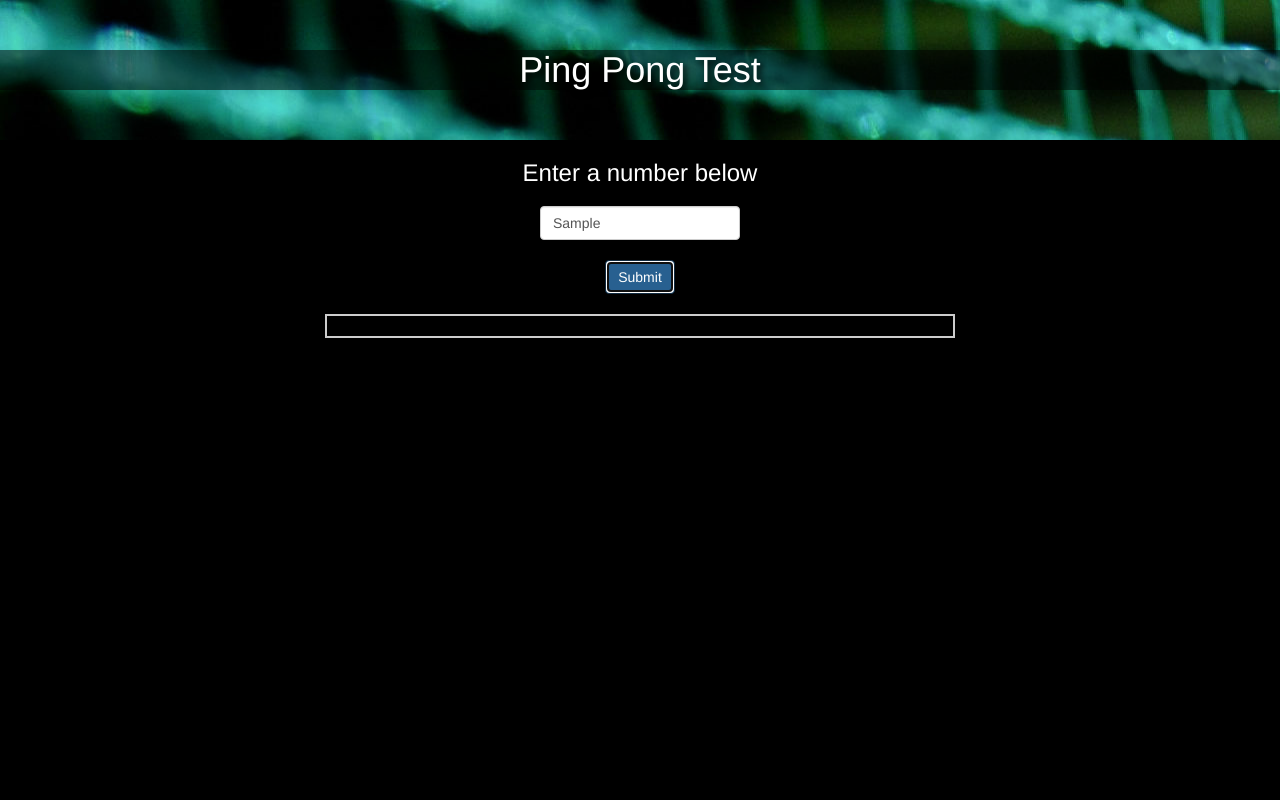
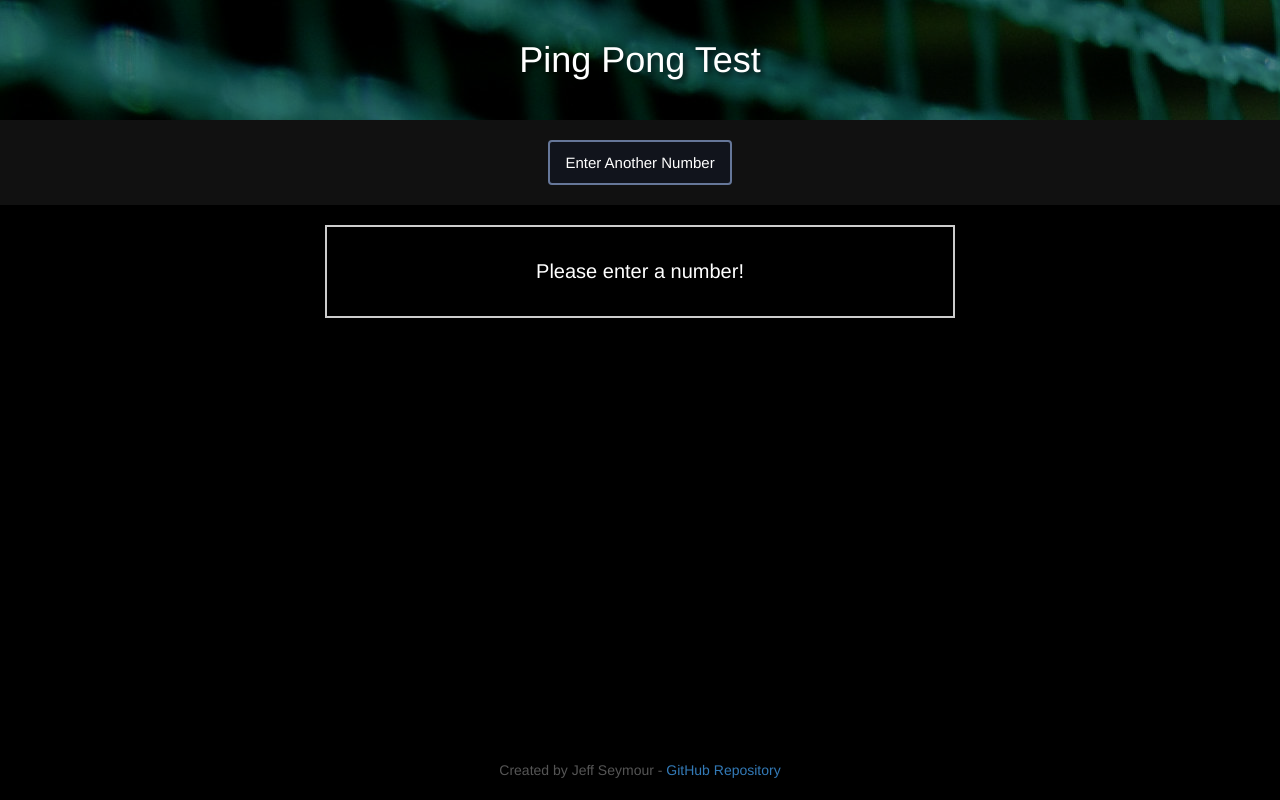
Before and after one commit to jeffsdev/ping-pong-test, a plain HTML site: page index.html in a window 1280 px wide. Both pictures are taken after typing "Sample" into the empty fields and a click on the button "Submit". Drawn offline with Linux system fonts and the light colour scheme.

Commit message:
add additional CSS styles and jQuery functionality

```diff
--- a/css/styles.css
+++ b/css/styles.css
@@ -1,3 +1,8 @@
+html {
+	position: relative;
+	min-height:100%;
+}
+
 body {
   background: #000;
   color: #fff;
@@ -5,11 +10,12 @@ body {
 
 header {
   text-align: center;
-  padding: 50px 0;
+  padding: 90px 0;
   background: #333;
   display: none;
   background-image: url("../img/net1.jpg");
   background-repeat: no-repeat;
+  background-attachment: fixed;
 }
 
 header h1 {
@@ -17,9 +23,17 @@ header h1 {
   text-shadow: 3px 3px 6px #000;
   background: rgba(0, 0, 0, 0.5);
   width: 100%;
+  padding: 40px;
 }
 
 /*-- Form section styles --*/
+
+.enter-again {
+  display: none;
+  text-align: center;
+  background: #111;
+  padding: 20px;
+}
 
 .question {
   display: none;
@@ -43,6 +57,7 @@ header h1 {
   font-size: 2rem;
   padding: 10px;
   margin-top: 20px;
+  margin-bottom: 100px;
   display: none;
 }
 
@@ -68,3 +83,42 @@ header h1 {
 .pi {
   font-weight: bold;
 }
+
+/*-- button and form input styles --*/
+
+.btn-input,
+.btn-again {
+  background: #11141c;
+  border: 2px solid #679;
+  padding: 10px 15px;
+  font-size: 1.5rem;
+}
+
+.btn-input:hover,
+.btn-again:hover {
+  background: #143;
+  border: 2px solid #697;
+  padding: 10px 15px;
+  font-size: 1.5rem;
+  color: #ccc;
+}
+
+#numInput {
+  background: #111;
+  height: 100px;
+  text-align: center;
+  font-size: 3rem;
+  color: #0f0;
+}
+
+footer {
+	position: absolute;
+	left: 0;
+	bottom: 0;
+	background-color: #000;
+	width: 100%;
+  padding: 10px;
+  margin-top: 35px;
+  text-align: center;
+  color: #555;
+}
--- a/index.html
+++ b/index.html
@@ -18,13 +18,19 @@
         <div class="form-group">
           <input type="text" class="form-control" id="numInput">
         </div>
-        <button type="button" class="btn btn-primary">Submit</button>
+        <button type="button" class="btn-input btn">Submit</button>
       </form>
+    </section>
+    <section class="row enter-again">
+        <button type="button" class="btn-again btn">Enter Another Number</button>
     </section>
     <section class="row output">
       <div class="col-sm-6 col-sm-offset-3 numbers">
       </div>
     </section>
   </main>
+  <footer>
+    <p>Created by Jeff Seymour - <a href="https://github.com/jeffsdev/ping-pong-test">GitHub Repository</a></p>
+  </footer>
 </body>
 </html>
--- a/js/scripts.js
+++ b/js/scripts.js
@@ -1,15 +1,41 @@
 $(document).ready(function() {
 
+  // show header and form first when page loads //
   $("header").slideDown("slow", function() {
     $(".question").fadeIn("slow");
   });
 
-  $(".btn").click(function(event) {
+  // when user clicks 'submit' button //
+  $(".btn-input").click(function(event) {
     // get number from user //
     var userInput = $("#numInput").val();
+    // hide input form and show button to enter a new number //
+    $(".question").slideUp();
+    $(".enter-again").slideDown();
+
+    // remove padding on header to shrink its height //
+    $("header").animate({
+      'padding-top' : 0,
+      'padding-right' : 0,
+      'padding-bottom' : 0,
+      'padding-left' : 0,
+    }, "slow");
+
+    // delay for showing the results //
+    setTimeout(function() {
       // remove any previous content in .numbers div //
       $(".numbers").text("");
       $(".numbers").fadeIn("slow");
+
+      // check to see that a number has been entered, and that the number is not too large //
+      if (isNaN(userInput) || userInput.length == 0) {
+        $(".numbers").append("<p>Please enter a number!</p>");
+      }
+      if (userInput > 9999) {
+        $(".numbers").append("<p>Please enter smaller number to prevent crashing the browser!</p>");
+        return
+      }
+
       // ping-pong loop //
       for (var index = 1; index <= userInput; index ++) {
         if (index % 15 === 0) {
@@ -22,7 +48,28 @@ $(document).ready(function() {
           $(".numbers").append("<p>" + index + "</p>");
         };
       };
+
+    },500);
+
     event.preventDefault();
   });
 
+  // hide .numbers and .enter-again, and show the form input again //
+  $(".btn-again").click(function() {
+    $("#numInput").val("");
+    $(".numbers").fadeOut("slow", function() {
+      $(".enter-again").fadeOut("slow", function() {
+        // return padding to header //
+        $("header").animate({
+          'padding-top' : 90,
+          'padding-right' : 0,
+          'padding-bottom' : 90,
+          'padding-left' : 0,
+        }, "slow");
+        // show number input form again //
+        $(".question").fadeIn("slow");
       });
+    });
+  });
+
+});
```
Also changed, not shown: 1 other file. Lines whose indentation alone changed are shown as unchanged.
